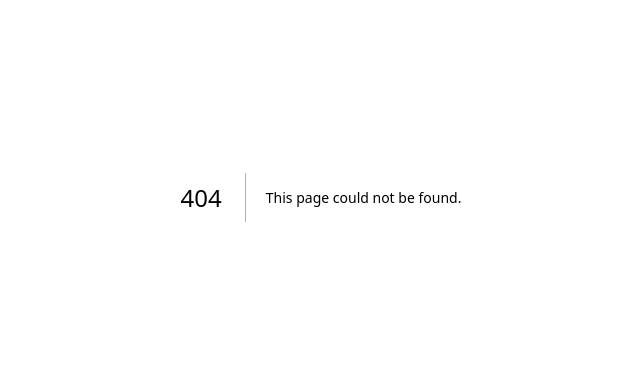
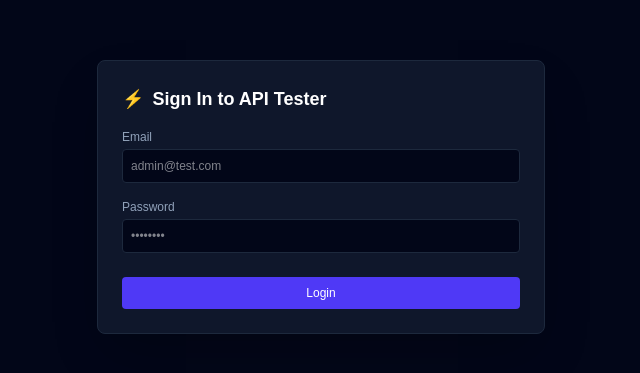
Before and after one commit to Jithusaji660/postman-frontend, a Next.js app: page /login in a window 1280 px wide. Before the commit this address had no page. Shown: the part 203-576 px from the top of the page, without its empty margins (319-959 px from the left). Built offline with nearby package versions, Linux system fonts and the light colour scheme.

Commit message:
Add login page and netlify config

```diff
--- /dev/null
+++ b/app/login/page.tsx
@@ -0,0 +1,52 @@
+'use client';
+
+import { useState } from 'react';
+import { useRouter } from 'next/navigation';
+
+export default function LoginPage() {
+  const router = useRouter();
+  const [email, setEmail] = useState('');
+  const [password, setPassword] = useState('');
+
+  const handleLogin = (e: React.FormEvent) => {
+    e.preventDefault();
+    // ഡെമോ ലോഗിൻ സക്‌സസ് ആക്കാൻ
+    const mockUser = { name: 'Java Developer', email: email || 'user@test.com' };
+    localStorage.setItem('user', JSON.stringify(mockUser));
+    localStorage.setItem('token', 'mock-jwt-token-12345');
+    router.push('/');
+  };
+
+  return (
+    <div className="min-h-screen bg-slate-950 text-white flex items-center justify-center p-4">
+      <form onSubmit={handleLogin} className="bg-slate-900 border border-slate-800 p-6 rounded-lg w-full max-w-md shadow-2xl">
+        <h2 className="text-lg font-bold mb-4 flex items-center gap-2"><span>⚡</span> Sign In to API Tester</h2>
+        <div className="mb-4">
+          <label className="block text-xs text-slate-400 mb-1">Email</label>
+          <input
+            type="email"
+            value={email}
+            onChange={(e) => setEmail(e.target.value)}
+            placeholder="admin@test.com"
+            className="w-full bg-slate-950 border border-slate-800 rounded p-2 text-xs text-white outline-none focus:border-indigo-500"
+            required
+          />
+        </div>
+        <div className="mb-6">
+          <label className="block text-xs text-slate-400 mb-1">Password</label>
+          <input
+            type="password"
+            value={password}
+            onChange={(e) => setPassword(e.target.value)}
+            placeholder="••••••••"
+            className="w-full bg-slate-950 border border-slate-800 rounded p-2 text-xs text-white outline-none focus:border-indigo-500"
+            required
+          />
+        </div>
+        <button type="submit" className="w-full bg-indigo-600 hover:bg-indigo-700 text-white p-2 rounded text-xs font-medium transition">
+          Login
+        </button>
+      </form>
+    </div>
+  );
+}
```
